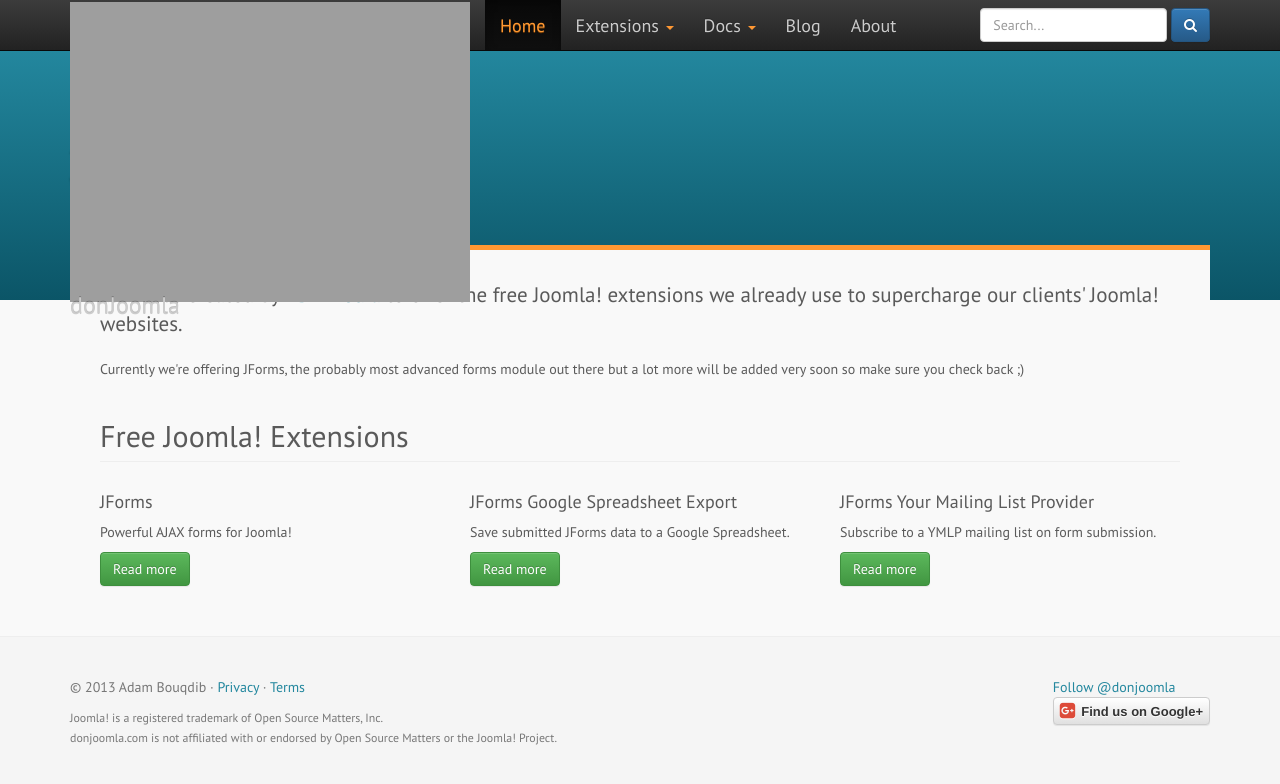
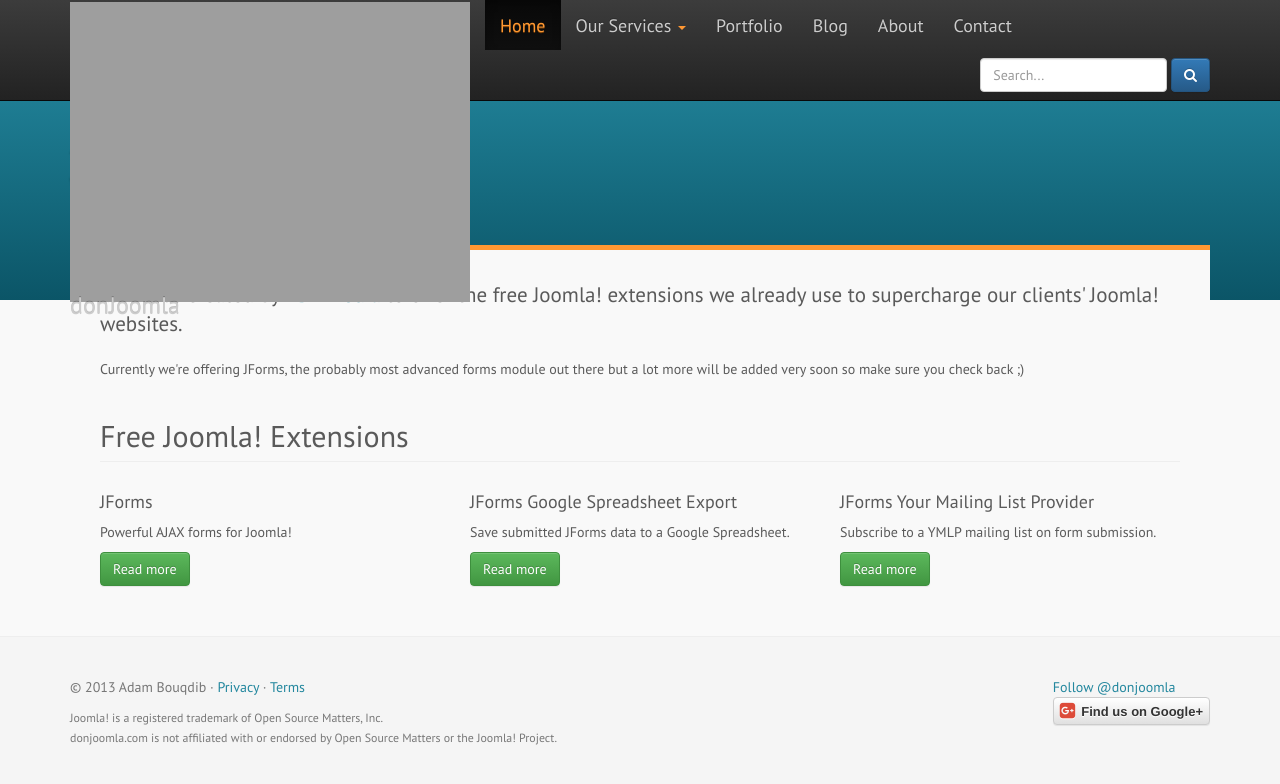
Before and after one commit to abemedia/abemedia.github.io, a Jekyll site: the page built from index.html, in a window 1280 px wide. Shown: the top 784 px of the page. Built offline with Jekyll 4.4.1, drawn with Linux system fonts in a browser that asks for light colours; nearby versions of some CDN libraries; comment, search, counter and statistics services are not loaded.

Commit message:
Update nav-main.html

```diff
--- a/_includes/nav-main.html
+++ b/_includes/nav-main.html
@@ -8,21 +8,19 @@
       <ul class="nav navbar-nav">
         <li{% if page.slug == "home" %} class="active"{% endif %}><a href="{{ site.url }}">Home</a>
         </li>
-        <li{% if page.category == "extensions" %} class="active"{% endif %} class="dropdown"> <a href="#" class="dropdown-toggle" data-toggle="dropdown">Extensions <b class="caret"></b></a>
+        <li{% if page.category == "extensions" %} class="active"{% endif %} class="dropdown"> <a href="#" class="dropdown-toggle" data-toggle="dropdown">Our Services <b class="caret"></b></a>
         <ul class="dropdown-menu">
-          <li{% if page.slug == "extensions/jforms" %} class="active"{% endif %}> <a href="{{ site.url }}/extensions/jforms">JForms</a></li>
-          <li{% if page.slug == "extensions/jforms/google-spreadsheets" %} class="active"{% endif %}> <a href="{{ site.url }}/extensions/jforms/google-spreadsheets">JForms Google Spreadsheets Plugin</a></li>
-          <li{% if page.slug == "extensions/jforms/your-mailing-list-provider" %} class="active"{% endif %}> <a href="{{ site.url }}/extensions/jforms/your-mailing-list-provider">JForms YMLP Plugin</a></li>
+          <li{% if page.slug == "" %} class="active"{% endif %}> <a href="{{ site.url }}/">Web Design &amp; Development</a></li>
+          <li{% if page.slug == "" %} class="active"{% endif %}> <a href="{{ site.url }}/">Ecommerce (Online Shops)</a></li>
+          <li{% if page.slug == "" %} class="active"{% endif %}> <a href="{{ site.url }}/">Content Management Systems</a></li>
+          <li{% if page.slug == "" %} class="active"{% endif %}> <a href="{{ site.url }}/">Online Marketing</a></li>
+          <li{% if page.slug == "" %} class="active"{% endif %}> <a href="{{ site.url }}/">Graphic Design &amp; Branding</a></li>
         </ul>
         </li>
-        <li{% if page.category == "docs" %} class="active"{% endif %} class="dropdown"> <a href="#" class="dropdown-toggle" data-toggle="dropdown">Docs <b class="caret"></b></a>
-        <ul class="dropdown-menu">
-          <li{% if page.slug == "docs/jforms" %} class="active"{% endif %}><a href="{{ site.url }}/docs/jforms">JForms</a></li>
-        </ul>
-        </li>
-        <li{% if post.category == "blog" or page.category == "blog" %} class="active"{% endif %}><a href="{{ site.url }}/blog">Blog</a></li>
-        <li{% if page.slug == "about" %} class="active"{% endif %}><a rel="author" href="{{ site.url }}/about">About</a></li>
-        <!--li{% if page.slug == "contact" %} class="active"{% endif %}><a href="{{ site.url }}/contact">Contact</a></li-->
+        <li{% if page.slug == "" %} class="active"{% endif %}> <a href="{{ site.url }}/">Portfolio</a></li>
+        <li{% if page.slug == "" %} class="active"{% endif %}> <a href="{{ site.url }}/">Blog</a></li>
+        <li{% if page.slug == "" %} class="active"{% endif %}> <a href="{{ site.url }}/">About</a></li>
+        <li{% if page.slug == "" %} class="active"{% endif %}> <a href="{{ site.url }}/">Contact</a></li>
       </ul>
       <form action="{{ site.url }}/search" method="get" class="navbar-form navbar-right" role="search">
         <div class="form-group">
```
